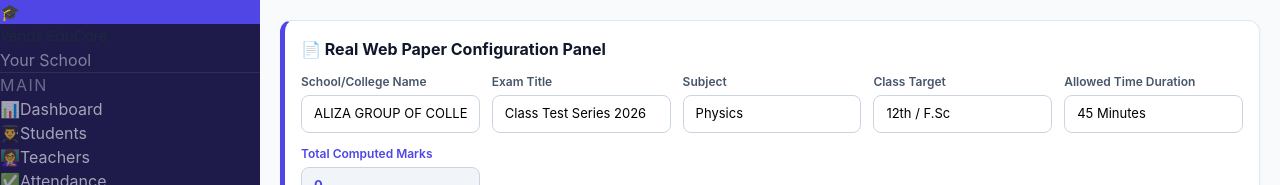
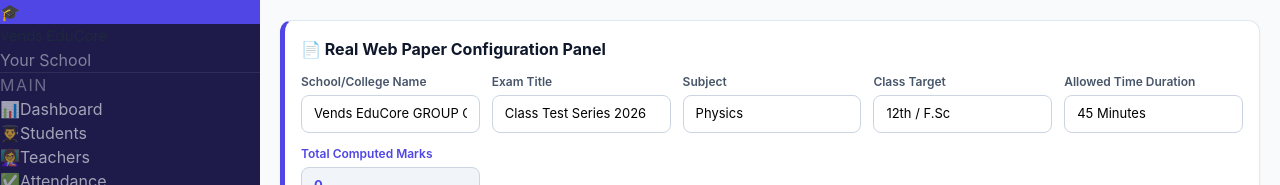
Before and after one commit to P0lygonHunter/vends-frontend, a React (Vite) app in the folder client/: page /test-generator in a window 1280 px wide. Shown: the top 185 px of the page. Built offline with nearby package versions, Linux system fonts and the light colour scheme.

Commit message:
Update API base URL

```diff
--- a/client/src/pages/TestGenerator.jsx
+++ b/client/src/pages/TestGenerator.jsx
@@ -12,7 +12,7 @@ export default function TestGenerator() {
     });
 
     const [meta, setMeta] = useState({
-        schoolName: 'ALIZA GROUP OF COLLEGES',
+        schoolName: 'Vends EduCore GROUP OF COLLEGES',
         examName: 'Class Test Series 2026',
         subjectName: 'Physics',
         className: '12th / F.Sc',
```
